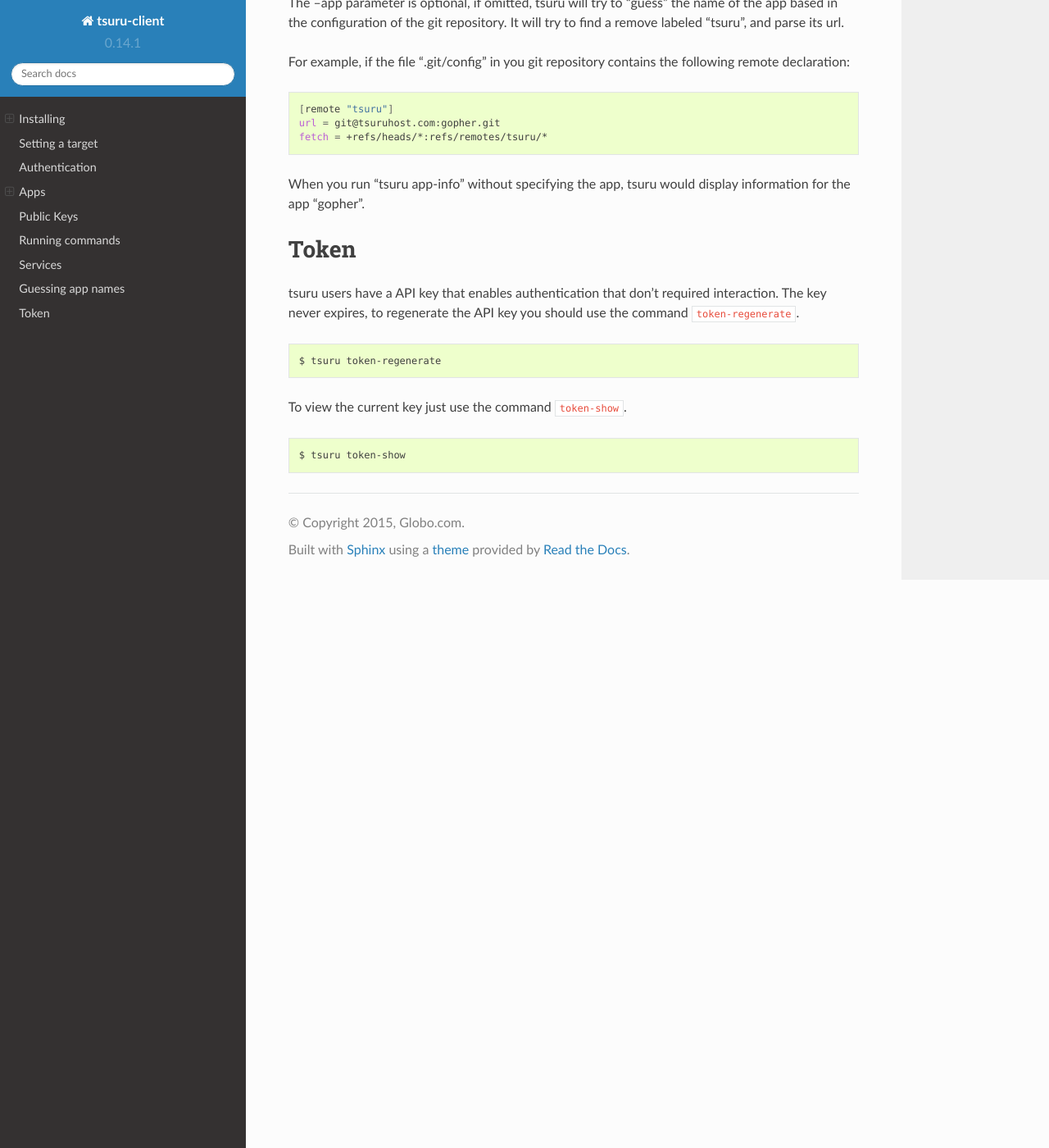
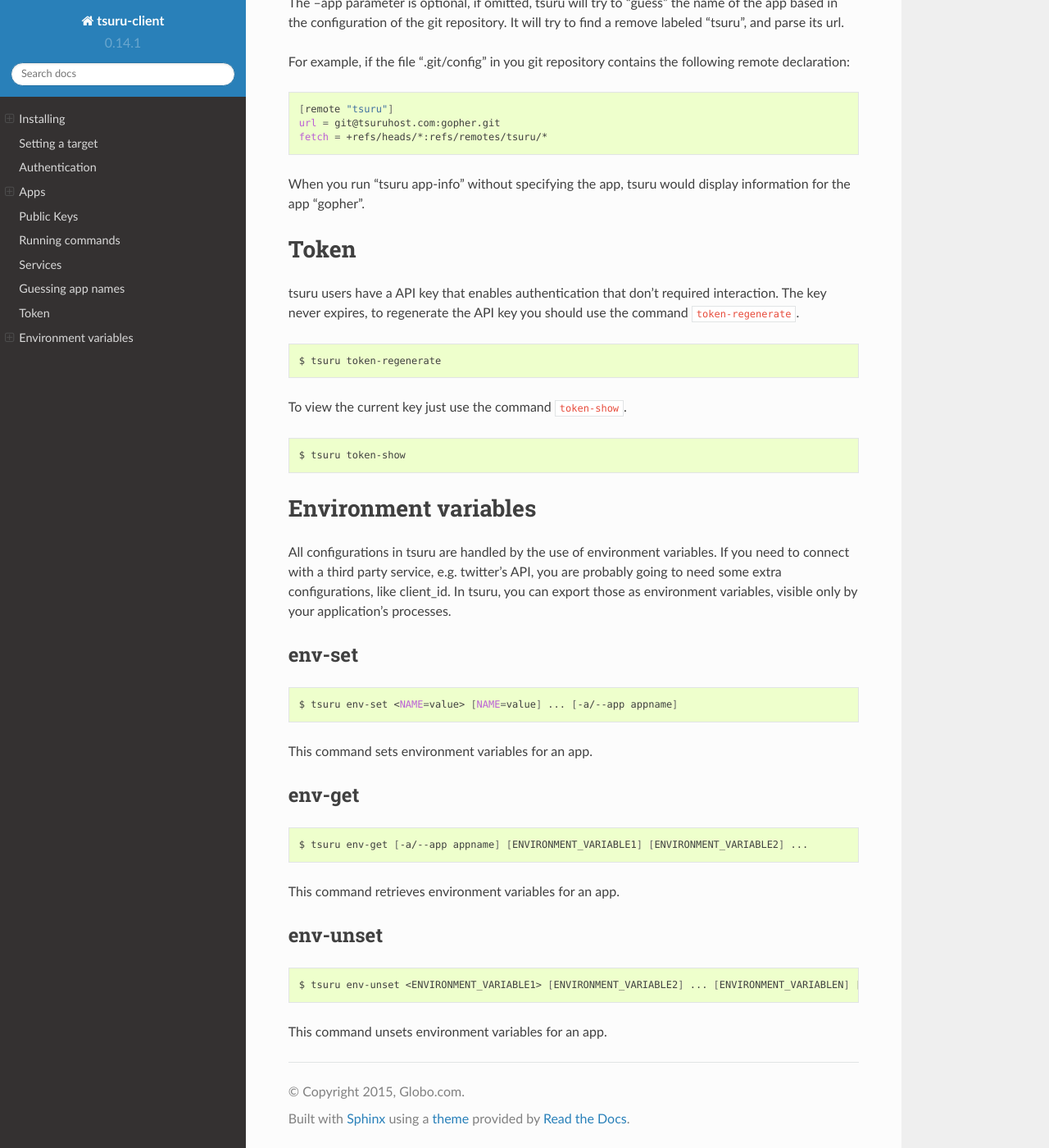
Before and after one commit to tsuru/tsuru-client, a Sphinx documentation site: the page built from docs/source/index.rst, in a window 1280 px wide and 1400 px high, scrolled down 5992 px. Shown: the whole window at 82% size. Built offline with Sphinx 7.4.7 and the Read the Docs theme 2.0.0, drawn with Linux system fonts in a browser that asks for light colours.

Commit message:
docs: added docs about environment variables.

```diff
--- a/docs/source/index.rst
+++ b/docs/source/index.rst
@@ -414,3 +414,45 @@ To view the current key just use the command ``token-show``.
 ::
 
     $ tsuru token-show
+
+Environment variables
+=====================
+
+All configurations in tsuru are handled by the use of environment variables.
+If you need to connect with a third party service, e.g. twitter’s API,
+you are probably going to need some extra configurations, like client_id.
+In tsuru, you can export those as environment variables,
+visible only by your application’s processes.
+
+env-set
+-------
+
+.. highlight:: bash
+
+::
+
+    $ tsuru env-set <NAME=value> [NAME=value] ... [-a/--app appname]
+
+This command sets environment variables for an app.
+
+env-get
+-------
+
+.. highlight:: bash
+
+::
+
+    $ tsuru env-get [-a/--app appname] [ENVIRONMENT_VARIABLE1] [ENVIRONMENT_VARIABLE2] ...
+
+This command retrieves environment variables for an app.
+
+env-unset
+---------
+
+.. highlight:: bash
+
+::
+
+    $ tsuru env-unset <ENVIRONMENT_VARIABLE1> [ENVIRONMENT_VARIABLE2] ... [ENVIRONMENT_VARIABLEN] [-a/--app appname]
+
+This command unsets environment variables for an app.
```
